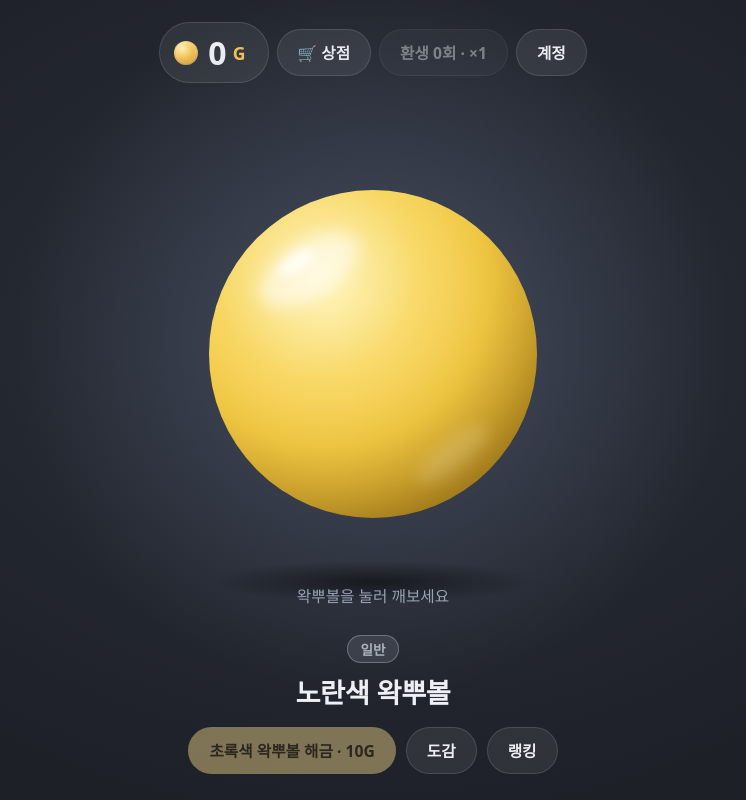
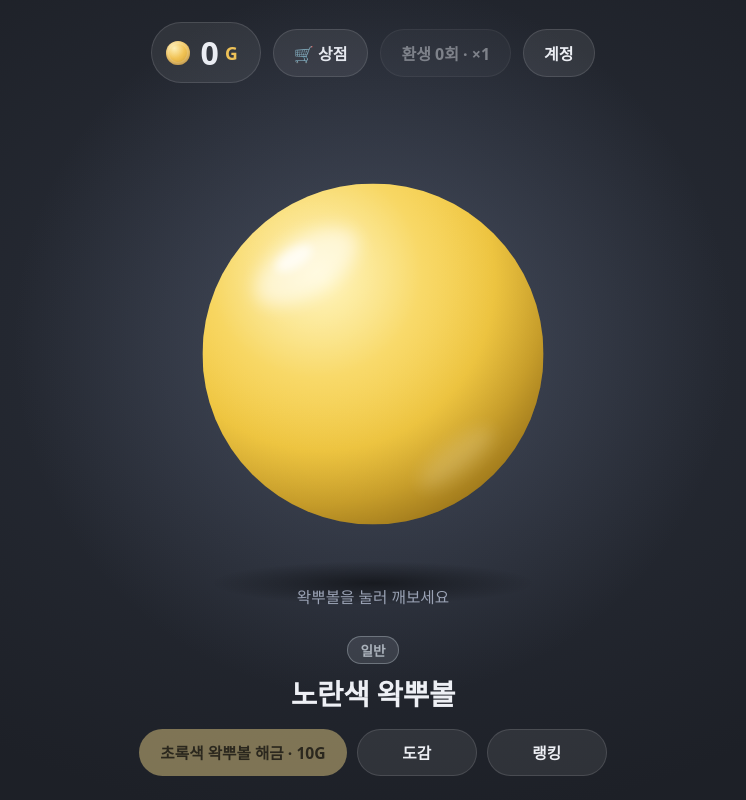
Before and after one commit to gamjadough/Wax-Ball, a plain HTML site: page wakppuball/index.html in a window 1280 px wide. Shown: the whole page, without its empty margins (267-1013 px from the left). Drawn offline with nearby package versions, Linux system fonts and the light colour scheme.

Commit message:
Make layout responsive and abbreviate large values

```diff
--- a/wakppuball/js/game.js
+++ b/wakppuball/js/game.js
@@ -147,7 +147,15 @@
   /* ---------- 작은 도우미 함수 ---------- */
   const clamp = (v, a, b) => Math.min(b, Math.max(a, v));
   const rand = (a, b) => a + Math.random() * (b - a);
-  const fmt = (n) => n.toLocaleString('ko-KR');
+  // Gold가 커져도 모든 화면에서 한 줄로 읽히도록 K/M/B/T 단위로 축약합니다.
+  function fmt(n) {
+    const value = Number(n) || 0;
+    const units = [[1e12, 'T'], [1e9, 'B'], [1e6, 'M'], [1e3, 'K']];
+    for (const [base, suffix] of units) {
+      if (Math.abs(value) >= base) return (Math.round((value / base) * 10) / 10).toString().replace(/\.0$/, '') + suffix;
+    }
+    return value.toLocaleString('ko-KR');
+  }
   const pick = (arr) => arr[Math.floor(Math.random() * arr.length)];
 
   function mk(tag, attrs) {
--- a/wakppuball/style.css
+++ b/wakppuball/style.css
@@ -42,7 +42,8 @@ body {
   height: 100vh;
   height: 100svh;
   touch-action: none;
-  max-width: 760px;
+  width: min(100%, 960px);
+  max-width: 960px;
   margin: 0 auto;
   display: grid;
   grid-template-rows: auto 1fr auto;
@@ -50,7 +51,7 @@ body {
 }
 
 /* ---------- 상단: 골드 ---------- */
-.top { display: flex; justify-content: center; align-items: center; gap: 8px; padding-top: 22px; }
+.top { display: flex; justify-content: center; align-items: center; flex-wrap: wrap; gap: clamp(6px, 1.2vw, 12px); padding-top: clamp(12px, 3vh, 22px); }
 .top-btn { padding: 9px 13px; font-size: .9rem; }
 .gold {
   display: inline-flex; align-items: center; gap: 10px;
@@ -65,7 +66,7 @@ body {
   box-shadow: inset 0 0 0 3px rgba(255, 255, 255, 0.18), inset 0 -2px 3px rgba(120, 70, 0, 0.35);
 }
 .gold-value {
-  font-size: 2rem; font-weight: 800; letter-spacing: 0.01em;
+  font-size: clamp(1.35rem, 3.5vw, 2rem); font-weight: 800; letter-spacing: 0.01em;
   font-variant-numeric: tabular-nums; min-width: 1ch;
 }
 .gold-value.bump { animation: bump 0.32s ease-out; }
@@ -89,7 +90,7 @@ body {
 }
 .ball-wrap {
   position: relative;
-  width: min(80vw, 50vh, 440px);
+  width: min(72vw, 52vh, 520px);
   aspect-ratio: 1;
   transform-origin: 50% 88%;     /* 바닥에 눌리는 느낌 */
   will-change: transform, opacity;
@@ -157,10 +158,10 @@ body {
 /* ---------- 하단: 이름 · 버튼 ---------- */
 .bottom {
   display: flex; flex-direction: column; align-items: center; gap: 16px;
-  padding: 6px 0 26px;
+  padding: 6px 0 clamp(14px, 3vh, 28px);
 }
 .info { display: flex; flex-direction: column; align-items: center; gap: 8px; }
-.name { margin: 0; font-size: 1.7rem; font-weight: 800; letter-spacing: -0.01em; }
+.name { margin: 0; font-size: clamp(1.25rem, 3vw, 1.8rem); font-weight: 800; letter-spacing: -0.01em; }
 .grade {
   --grade: #8fd19a;
   display: inline-block; padding: 3px 12px; border-radius: 999px;
@@ -241,6 +242,9 @@ body {
   .bottom { gap: 10px; padding-bottom: max(14px, env(safe-area-inset-bottom)); }.name { font-size: 1.35rem; }.actions { width:100%; gap:7px; }.actions .btn { flex: 1 1 auto; padding: 10px 9px; font-size: .84rem; }
   .sheet { padding: 14px; border-radius: 18px; }.grid { gap: 8px; }.card { padding: 10px 6px; }.thumb { width: 72px; height:72px; }
 }
+@media (min-width: 900px) and (min-height: 650px) {
+  #game { padding-left: 32px; padding-right: 32px; }.actions .btn { min-width: 120px; }.top-btn { font-size: 1rem; }
+}
 
 /* 모바일 가로 모드에서는 터치 위치·파괴 효과가 어긋날 수 있어 세로 전환을 안내합니다. */
 @media (orientation: landscape) and (max-height: 600px) {
```
